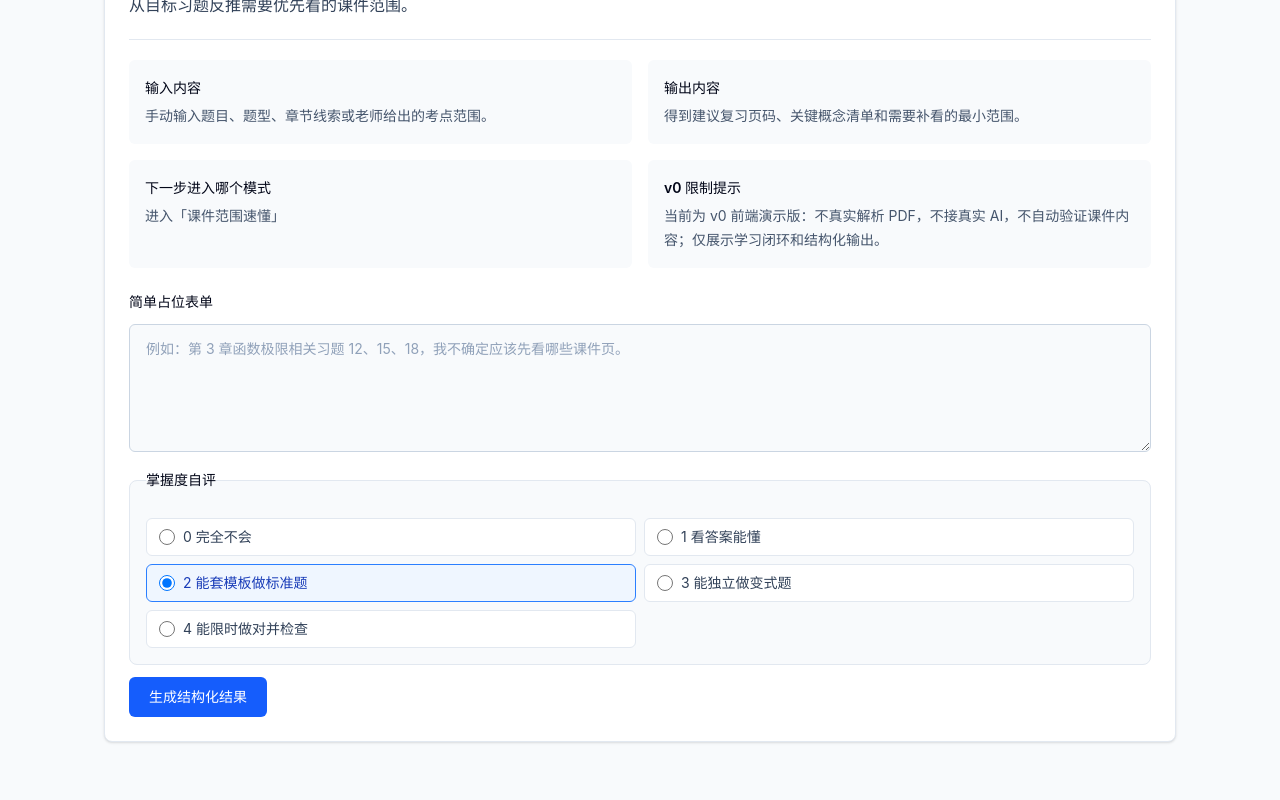
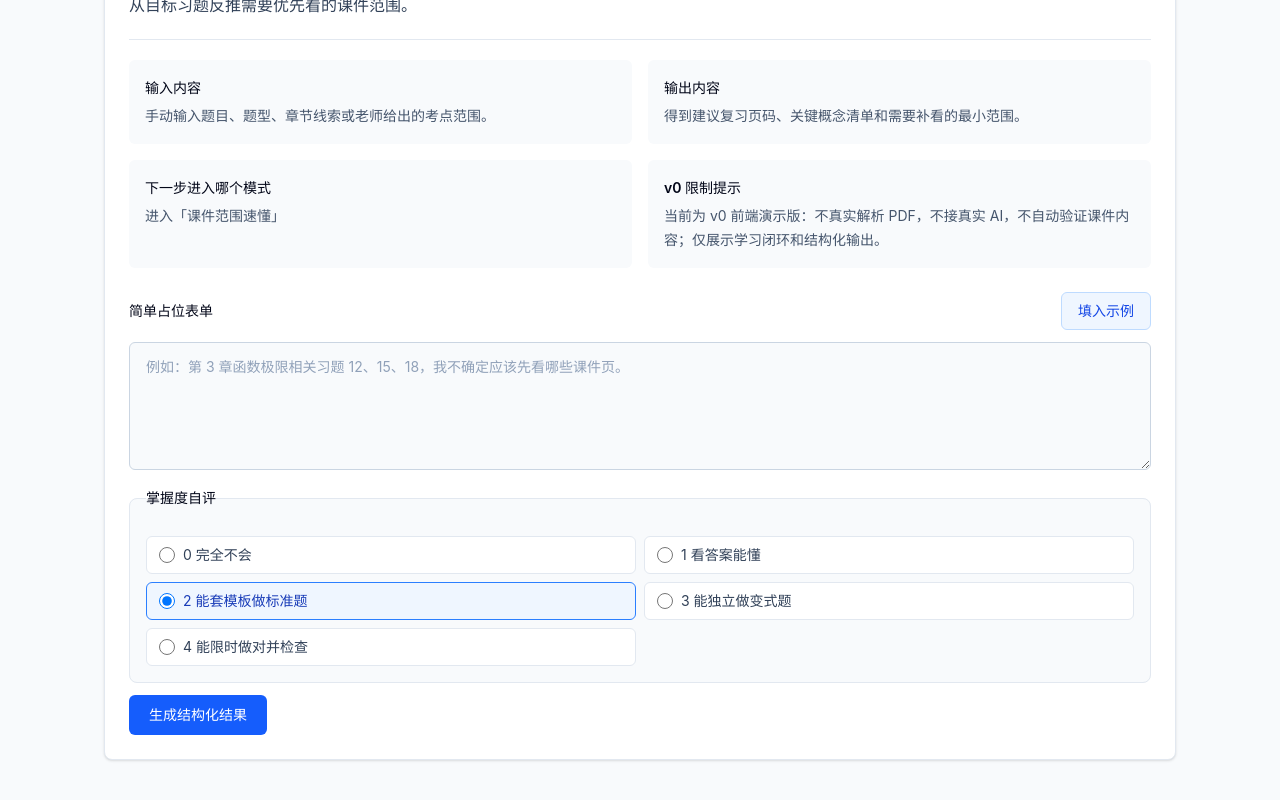
Before and after one commit to 244161914/study-agent-demo, a React (Vite) app: page / in a window 1280 px wide. Shown: the part 2256-3056 px from the top of the page. Built offline with nearby package versions, Linux system fonts and the light colour scheme.

Commit message:
feat: add sample input button

```diff
--- a/src/components/ModeDetailPanel.tsx
+++ b/src/components/ModeDetailPanel.tsx
@@ -66,9 +66,18 @@ export function ModeDetailPanel({
       </div>
 
       <form className="mt-6 space-y-3" onSubmit={(event) => event.preventDefault()}>
-        <label className="block text-sm font-semibold text-slate-950" htmlFor="mode-input">
-          简单占位表单
-        </label>
+        <div className="flex flex-col gap-3 sm:flex-row sm:items-center sm:justify-between">
+          <label className="text-sm font-semibold text-slate-950" htmlFor="mode-input">
+            简单占位表单
+          </label>
+          <button
+            className="rounded-md border border-blue-200 bg-blue-50 px-4 py-2 text-sm font-semibold text-blue-700 transition hover:bg-blue-100 focus:outline-none focus:ring-4 focus:ring-blue-100"
+            type="button"
+            onClick={() => onInputChange(mode.sampleInput)}
+          >
+            填入示例
+          </button>
+        </div>
         <textarea
           className="min-h-32 w-full resize-y rounded-md border border-slate-300 bg-slate-50 px-4 py-3 text-sm leading-6 text-slate-900 outline-none transition placeholder:text-slate-400 focus:border-blue-500 focus:bg-white focus:ring-4 focus:ring-blue-100"
           id="mode-input"
--- a/src/data/studyModes.ts
+++ b/src/data/studyModes.ts
@@ -21,6 +21,7 @@ export type StudyMode = {
   nextAssistantMode: AssistantMode
   status: string
   formPlaceholder: string
+  sampleInput: string
   mockResult: StructuredMockResult
 }
 
@@ -36,6 +37,7 @@ export const studyModes: StudyMode[] = [
     nextAssistantMode: 'lecture-quick-understand',
     status: '前端占位：整理筛选思路',
     formPlaceholder: '例如：第 3 章函数极限相关习题 12、15、18，我不确定应该先看哪些课件页。',
+    sampleInput: '第 3 章函数极限相关习题 12、15、18，我不确定应该先看哪些课件页。',
     mockResult: {
       conclusion: '优先从题目反复出现的概念入手，先缩小到最可能相关的课件范围。',
       facts: '题目中出现了章节、题型和考点线索，但当前不会读取课件文件。',
@@ -57,6 +59,7 @@ export const studyModes: StudyMode[] = [
     nextAssistantMode: 'single-question',
     status: '前端占位：展示速懂结构',
     formPlaceholder: '例如：第 24-31 页，主题是导数定义、求导法则和切线方程，课堂重点是链式法则。',
+    sampleInput: '课件 Week 15，页码 12-18，目标是快速知道这些页怎么用于做题。',
     mockResult: {
       conclusion: '这段范围适合先看定义，再看公式，最后用一道典型题检查理解。',
       facts: '你提供的是手动输入的课件范围/重点，不包含自动课件读取。',
@@ -78,6 +81,7 @@ export const studyModes: StudyMode[] = [
     nextAssistantMode: 'mistake-diagnosis',
     status: '前端占位：展示讲解框架',
     formPlaceholder: '例如：题目要求求切线方程，我知道要先求导，但不知道代入哪个点。',
+    sampleInput: '已知一个二阶系统传递函数，要求判断稳定性并画出响应趋势。',
     mockResult: {
       conclusion: '这道题可以拆成识别条件、选择公式、代入计算和检查单位四步。',
       facts: '你提供了题目和卡住的位置，当前按钮不会调用真实 AI。',
@@ -99,6 +103,7 @@ export const studyModes: StudyMode[] = [
     nextAssistantMode: 'exam-planner',
     status: '前端占位：展示定位维度',
     formPlaceholder: '例如：我把符号写反了，最后答案差一个负号，但不知道是计算错还是概念错。',
+    sampleInput: '我把公式选错了，不知道为什么这题不能直接套上一题的方法。',
     mockResult: {
       conclusion: '这类错误需要区分审题、概念、公式选择和计算执行四种来源。',
       facts: '你输入了错误表现和自己的思路记录，系统只展示前端 mock 结果。',
@@ -120,6 +125,7 @@ export const studyModes: StudyMode[] = [
     nextAssistantMode: 'exercise-filter',
     status: '前端占位：展示规划模板',
     formPlaceholder: '例如：距离考试还有 10 天，第 2、4 章错题最多，每天大约有 2 小时复习时间。',
+    sampleInput: '考试还有 10 天，每天 5 小时，目标通过补考，基础薄弱。',
     mockResult: {
       conclusion: '复习计划应先覆盖高频错题章节，再安排整卷训练和考前回顾。',
       facts: '你提供了考试时间、薄弱章节和可用时间，当前没有自动验证课件内容。',
```
